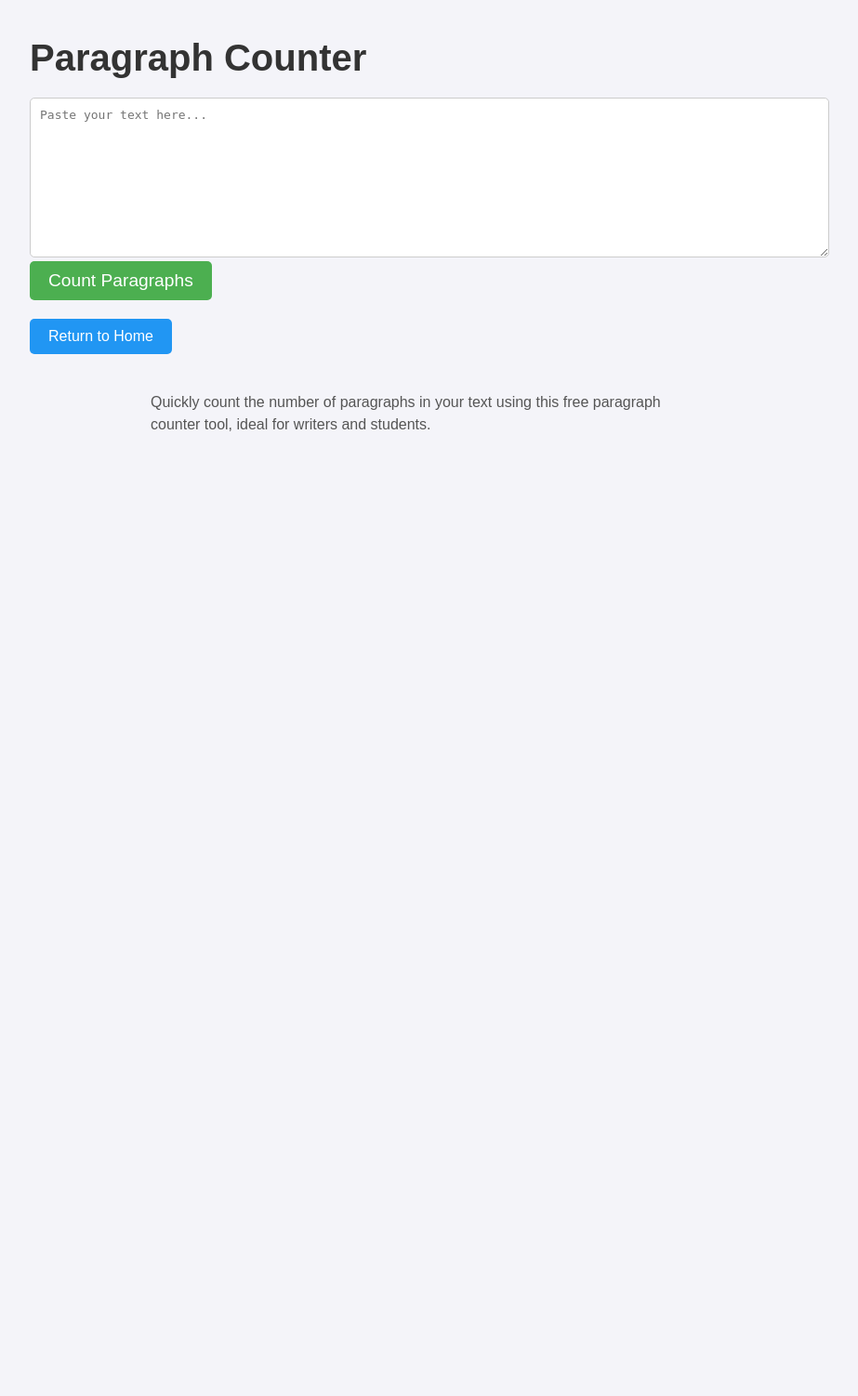
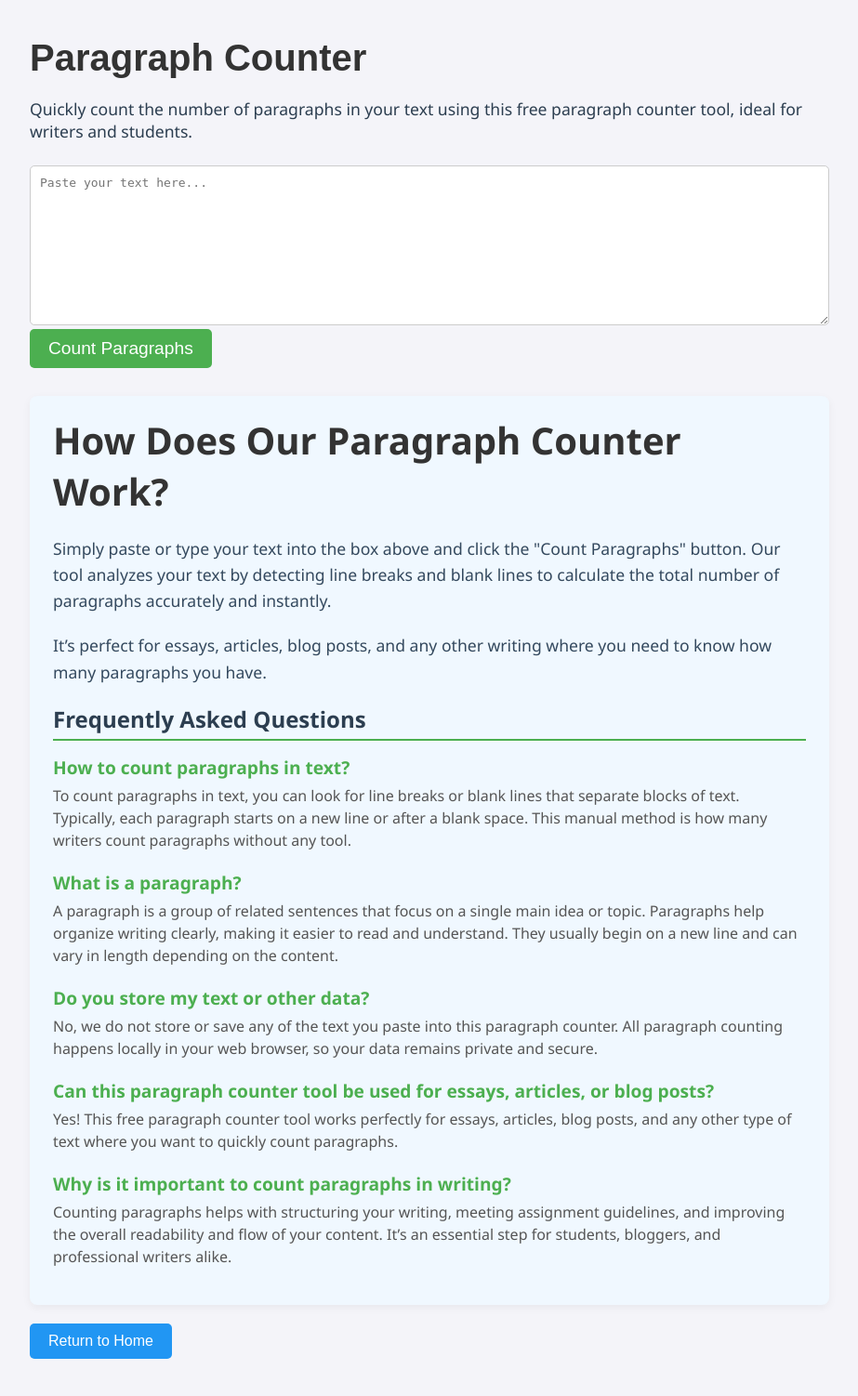
Before and after one commit to jhagemann7/Word-Counter, a Flask app: page /paragraph-counter in a window 1280 px wide. Shown: the whole page at 93% size, without its empty margins (178-1101 px from the left). Before the commit the page ends 464 px from the top, so only its background shows below. Run offline with Flask 3, Linux system fonts and the light colour scheme.

Commit message:
Paragraph Counter FAQ

```diff
--- a/templates/paragraph_counter.html
+++ b/templates/paragraph_counter.html
@@ -33,10 +33,63 @@
       }
     }
     </script>
+
+    <style>
+      .intro-faq {
+        background: #f0f8ff;
+        border-radius: 8px;
+        padding: 20px 25px;
+        margin-top: 30px;
+        box-shadow: 0 3px 10px rgba(0,0,0,0.05);
+        font-family: 'Segoe UI', Tahoma, Geneva, Verdana, sans-serif;
+        color: #34495e;
+      }
+
+      .intro-faq .intro p {
+        font-size: 1.1rem;
+        line-height: 1.6;
+        margin-bottom: 20px;
+      }
+
+      .intro-faq .faq h2 {
+        font-size: 1.5rem;
+        margin-bottom: 15px;
+        color: #2c3e50;
+        border-bottom: 2px solid #4caf50;
+        padding-bottom: 5px;
+      }
+
+      .intro-faq .faq-item {
+        margin-bottom: 20px;
+      }
+
+      .intro-faq .faq-item h3 {
+        font-size: 1.2rem;
+        color: #4caf50;
+        margin-bottom: 5px;
+      }
+
+      .intro-faq .faq-item p {
+        font-size: 1rem;
+        color: #555;
+        line-height: 1.5;
+      }
+
+      .top-intro {
+        font-size: 1.1rem;
+        color: #2c3e50;
+        margin-bottom: 25px;
+        font-family: 'Segoe UI', Tahoma, Geneva, Verdana, sans-serif;
+      }
+    </style>
 </head>
 <body>
     <div class="container">
         <h1>Paragraph Counter</h1>
+
+        <div class="top-intro">
+          Quickly count the number of paragraphs in your text using this free paragraph counter tool, ideal for writers and students.
+        </div>
 
         <form method="POST">
             <textarea name="text" placeholder="Paste your text here..." rows="10">{{ text }}</textarea>
@@ -50,10 +103,49 @@
         </div>
         {% endif %}
 
+        <div class="intro-faq">
+          <section class="intro">
+            <h2>How Does Our Paragraph Counter Work?</h2>
+            <p>
+              Simply paste or type your text into the box above and click the "Count Paragraphs" button. Our tool analyzes your text by detecting line breaks and blank lines to calculate the total number of paragraphs accurately and instantly.
+            </p>
+            <p>
+              It’s perfect for essays, articles, blog posts, and any other writing where you need to know how many paragraphs you have.
+            </p>
+          </section>
+
+          <section class="faq">
+            <h2>Frequently Asked Questions</h2>
+
+            <div class="faq-item">
+              <h3>How to count paragraphs in text?</h3>
+              <p>To count paragraphs in text, you can look for line breaks or blank lines that separate blocks of text. Typically, each paragraph starts on a new line or after a blank space. This manual method is how many writers count paragraphs without any tool.</p>
+            </div>
+
+            <div class="faq-item">
+              <h3>What is a paragraph?</h3>
+              <p>A paragraph is a group of related sentences that focus on a single main idea or topic. Paragraphs help organize writing clearly, making it easier to read and understand. They usually begin on a new line and can vary in length depending on the content.</p>
+            </div>
+
+            <div class="faq-item">
+              <h3>Do you store my text or other data?</h3>
+              <p>No, we do not store or save any of the text you paste into this paragraph counter. All paragraph counting happens locally in your web browser, so your data remains private and secure.</p>
+            </div>
+
+            <div class="faq-item">
+              <h3>Can this paragraph counter tool be used for essays, articles, or blog posts?</h3>
+              <p>Yes! This free paragraph counter tool works perfectly for essays, articles, blog posts, and any other type of text where you want to quickly count paragraphs.</p>
+            </div>
+
+            <div class="faq-item">
+              <h3>Why is it important to count paragraphs in writing?</h3>
+              <p>Counting paragraphs helps with structuring your writing, meeting assignment guidelines, and improving the overall readability and flow of your content. It’s an essential step for students, bloggers, and professional writers alike.</p>
+            </div>
+
+          </section>
+        </div>
+
         <a href="/" class="return-home">Return to Home</a>
-        <p class="tool-description">
-            Quickly count the number of paragraphs in your text using this free paragraph counter tool, ideal for writers and students.
-        </p>
     </div>
 </body>
 </html>
```
